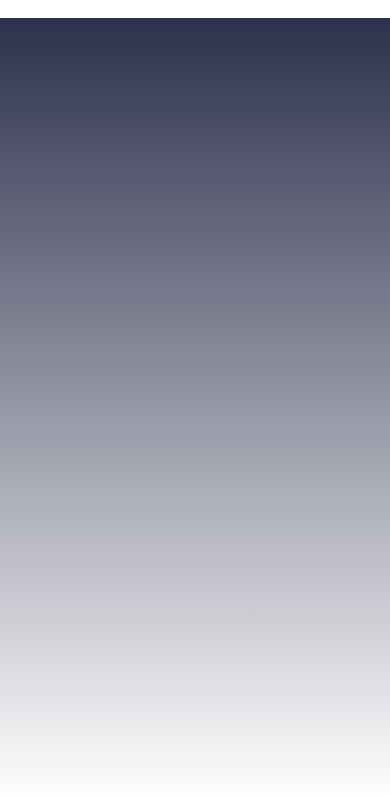
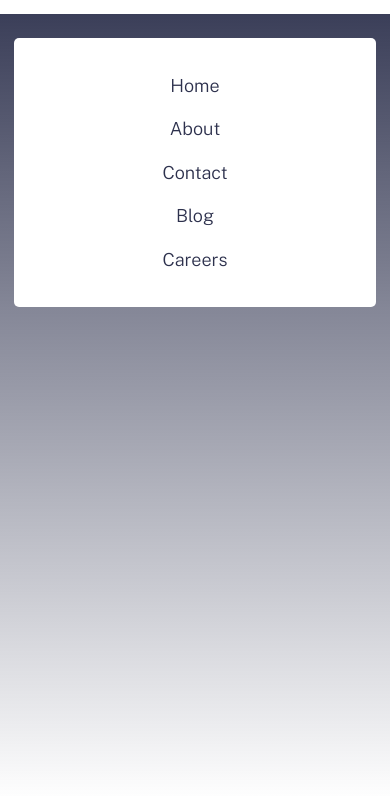
Before and after one commit to cv-bit/easybank, a plain HTML site: page index.html in a window 390 px wide. Both pictures are taken after a click on the link 353 px from the left and 28 px from the top of the page. Shown: the part 42-838 px from the top of the page. Drawn offline with nearby package versions, Linux system fonts and the light colour scheme.

Commit message:
completed mobile menu animation

```diff
--- a/app/js/script.js
+++ b/app/js/script.js
@@ -1,15 +1,27 @@
 const btnHamburger = document.querySelector('#btnHamburger');
+const body = document.querySelector('body');
 const header = document.querySelector('.header');
-const overlay = document.querySelector('.overlay')
+const overlay = document.querySelector('.overlay');
+const fadeElems = document.querySelectorAll('.has-fade');
 
 btnHamburger.addEventListener('click', function(){
-    if(header.classList.contains('open')){
-        header.classList.remove('open');
-        overlay.classList.remove('fade-in');
-        overlay.classList.add('fade-out');
-    } else {
-        header.classList.add('open');
-        overlay.classList.remove('fade-out')
-        overlay.classList.add('fade-in')
+
+  if(header.classList.contains('open')){ // Close Hamburger Menu
+    body.classList.remove('noscroll');
+    header.classList.remove('open');
+    fadeElems.forEach(function(element){
+        element.classList.remove('fade-in');
+        element.classList.add('fade-out');
+    });
+
     }
-})
+  else { // Open Hamburger Menu
+    body.classList.add('noscroll');
+    header.classList.add('open');
+    fadeElems.forEach(function(element){
+        element.classList.remove('fade-out');
+        element.classList.add('fade-in');
+    });
+
+    }
+});
--- a/app/scss/_animations.scss
+++ b/app/scss/_animations.scss
@@ -1,3 +1,7 @@
+.has-fade {
+    visibility: hidden;
+}
+
 @keyframes fade-in {
     from {
         visibility: hidden;
--- a/app/scss/_globals.scss
+++ b/app/scss/_globals.scss
@@ -15,10 +15,20 @@ body {
     font-weight: 300;
     color: $grayishBlue;
     line-height: 1.3;
+
+    &.noscroll {
+        overflow: hidden;
+    }
 }
 
 a, a:visited, a:hover {
     text-decoration: none;
+}
+
+//spacing
+.container {
+    padding-left: 1.5rem;
+    padding-right: 1.5rem;
 }
 
 //flexbox
--- a/app/scss/_header.scss
+++ b/app/scss/_header.scss
@@ -2,7 +2,7 @@
 
     &.open {
 
-        .header__menu{
+        .header__toggle{
             > span:first-child {
                 transform: rotate(45deg);
             }
@@ -21,7 +21,7 @@
     .overlay {
         opacity: 0;
         position: fixed;
-        top: 3.75rem;
+        top: 0;
         right: 0px;
         bottom: 0px;
         left: 0px;
@@ -29,7 +29,10 @@
     }
 
     nav {
-        padding: 1.0625rem 1.5rem;
+        position: relative;
+        background-color: $white;
+        padding-top: 1.0625rem;
+        padding-bottom: 1.0625rem;
     }
 
     &__logo {
@@ -37,7 +40,7 @@
         height: 1.375rem;
     }
 
-    &__menu { //mobile menu
+    &__toggle { //mobile menu toggle
 
         > span {
             display: block;
@@ -52,6 +55,24 @@
             }
         }
 
+    }
+
+    &__menu {
+        position: absolute;
+        width: calc(100% - 5rem);
+        left: 50%;
+        transform: translateX(-50%);
+        background: $white;
+        margin-top: 1.5rem;
+        padding: 1.625rem;
+        border-radius: 5px;
+
+        a {
+            display: block;
+            padding: .625rem;
+            color: $darkBlue;
+            text-align: center;
+        }
     }
 
     &__links {
--- a/index.html
+++ b/index.html
@@ -20,13 +20,13 @@
 <body>
 
   <header class="header">
-    <div class="overlay"></div>
-    <nav class="flex flex-jc-sb">
+    <div class="overlay has-fade"></div>
+    <nav class="container flex flex-jc-sb">
       <a href="/" class="header__logo">
         <img src="images/logo.svg" alt="Easybank">
       </a>
 
-      <a id="btnHamburger" href="#" class="header__menu hide-for-desktop">
+      <a id="btnHamburger" href="#" class="header__toggle hide-for-desktop">
         <span></span>
         <span></span>
         <span></span>
@@ -38,6 +38,14 @@
 
       <a href="#" class="button header__cta hide-for-mobile">Request Invite</a>
     </nav>
+
+    <div class="header__menu has-fade">
+      <a href="">Home</a>
+      <a href="">About</a>
+      <a href="">Contact</a>
+      <a href="">Blog</a>
+      <a href="">Careers</a>
+    </div>
   </header>
 
   <!--
```
Also changed, not shown: app/scss/style.css, 1 other file.
